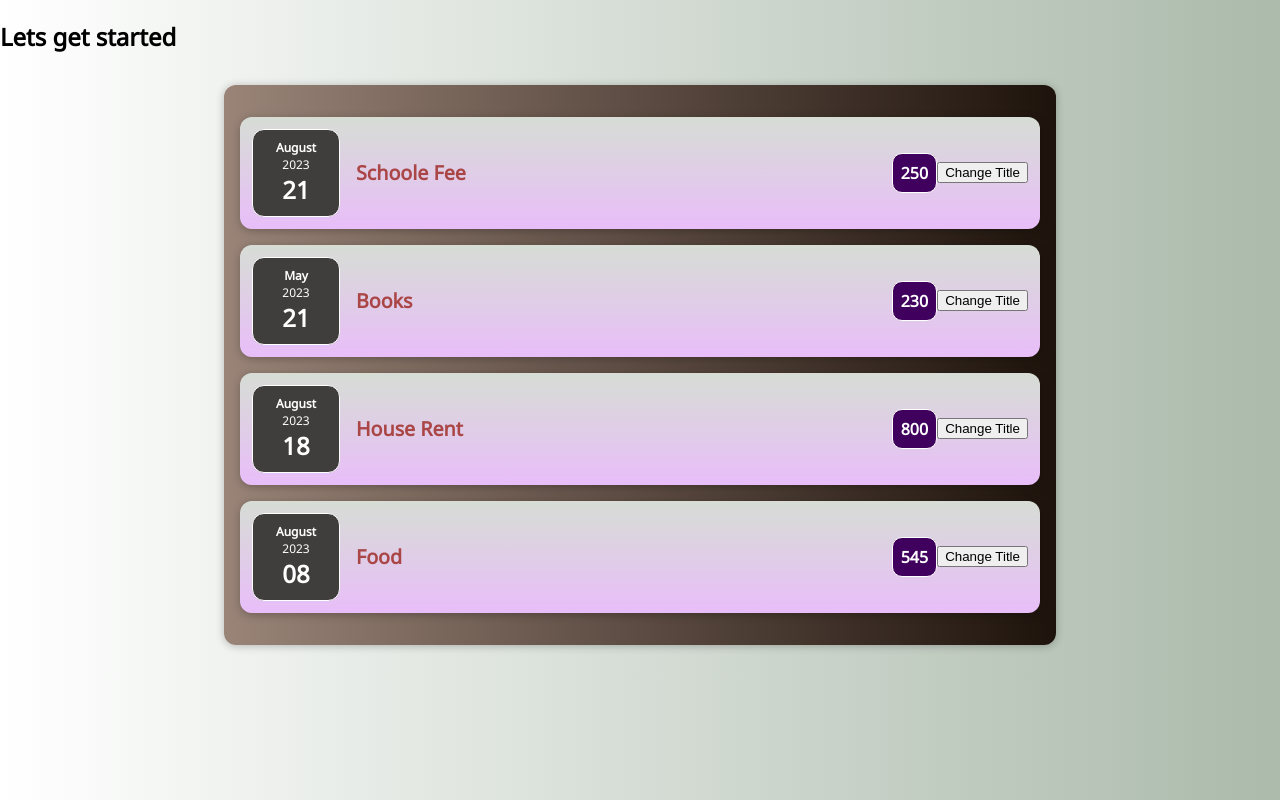
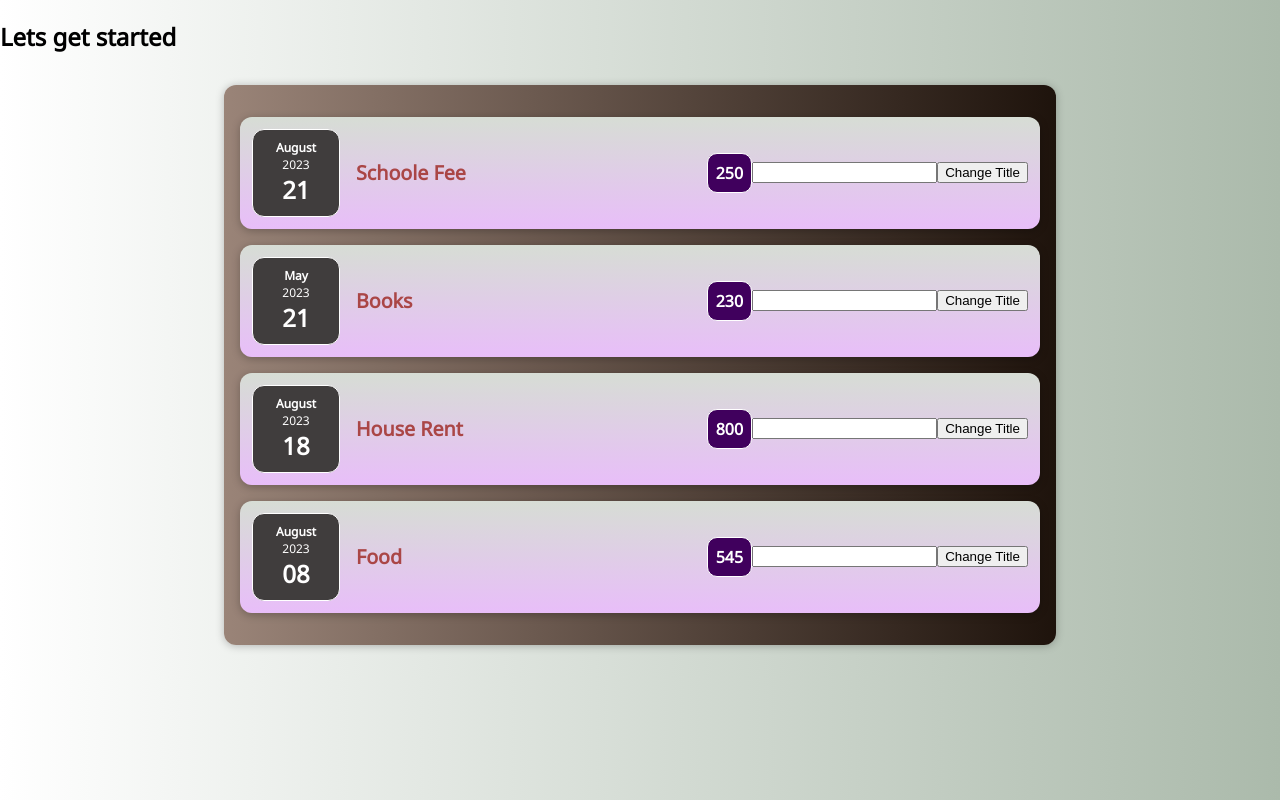
Before and after one commit to gitadityakumar/Reactjs-_-Learning, a React (Create React App) app in the folder expensetracker/: page / in a window 1280 px wide. Built offline with nearby package versions, Linux system fonts and the light colour scheme.

Commit message:
Handling input in reactjs

```diff
--- a/expensetracker/src/Components/Expenses/ExpenseItem.js
+++ b/expensetracker/src/Components/Expenses/ExpenseItem.js
@@ -6,10 +6,16 @@
 
 const ExpenseItem = (props) =>{
 
+  const [newTitle , setNewTitle] = useState(" ");
+
    const [title , setTitle]= useState(props.title);
 
    const clickHandler = () => {
-     setTitle('New Title..');
+     setTitle(newTitle);
+   }
+
+   const changeHandler = (event) => {
+     setNewTitle(event.target.value);
    }
 
   //props is a object
@@ -21,7 +27,9 @@
         <h2>{title}</h2>
         <div className="epense-item__price">{props.amount}</div>
       </div>
+      <input type='text' value={newTitle} onChange={changeHandler} />
       <button onClick={clickHandler}>Change Title</button>
+
     </Card>
   );
 }
```
